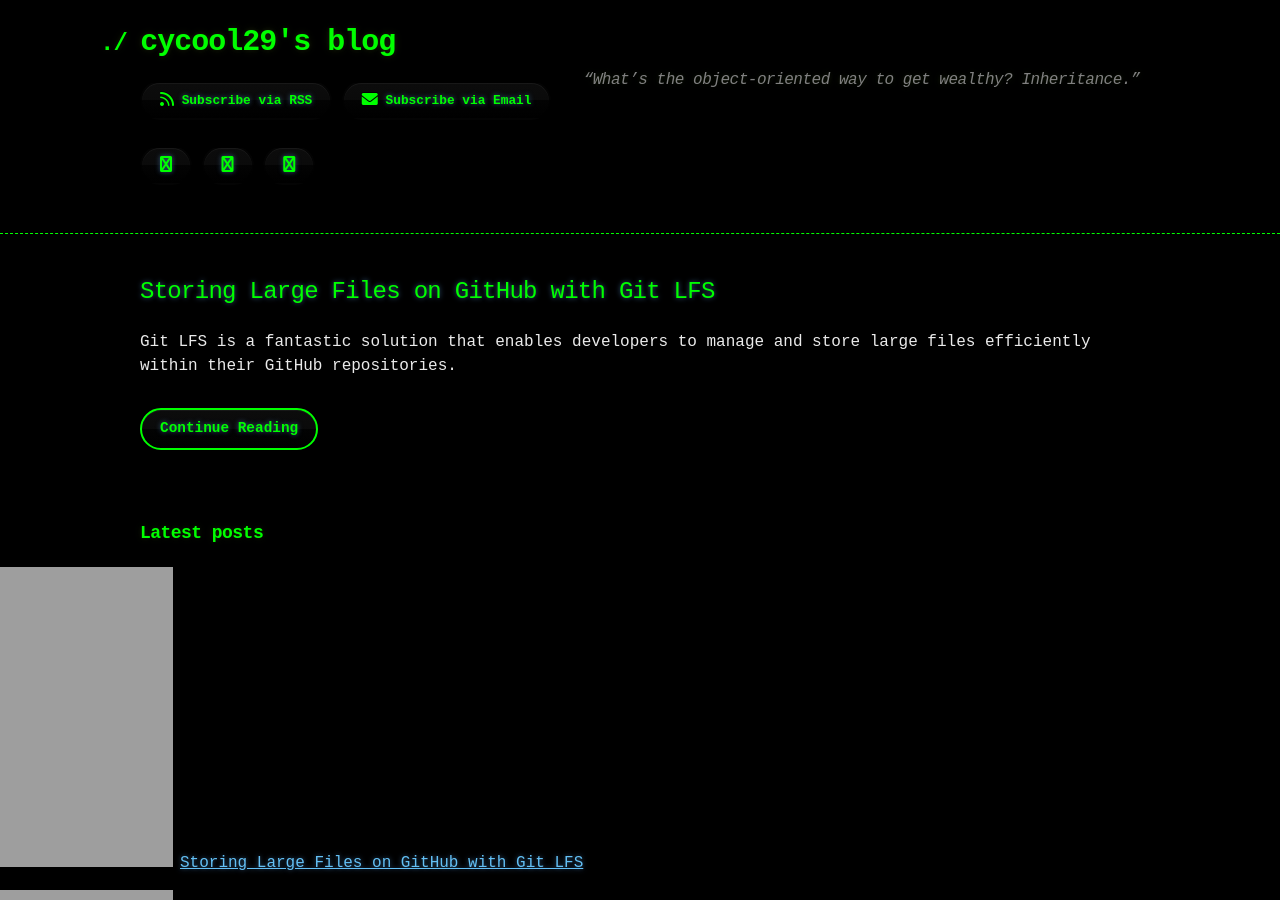
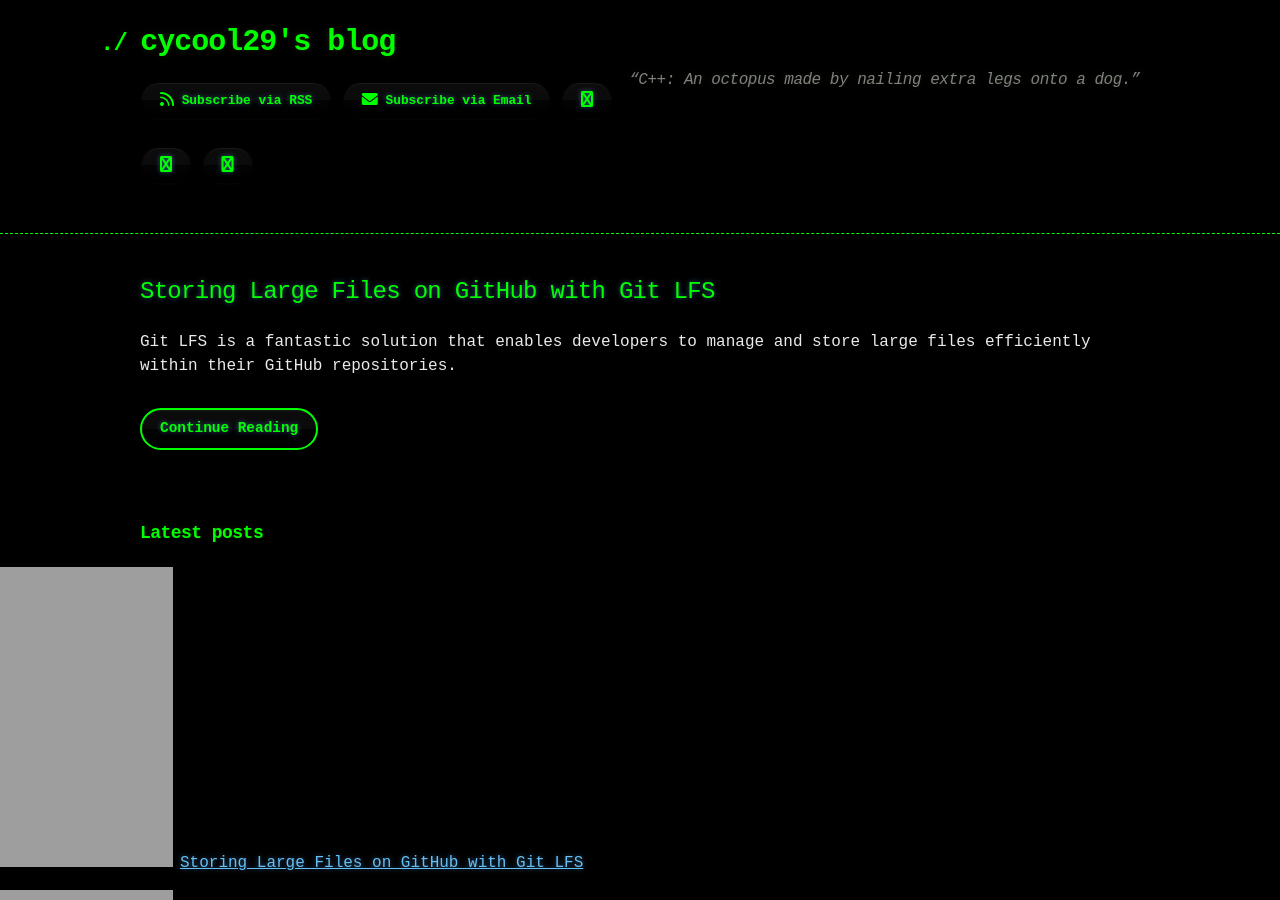
Before and after one commit to cycool29/cycool29.github.io, a Jekyll site: the page built from index.md, in a window 1280 px wide and 900 px high. Built offline with Jekyll 4.4.1, drawn with Linux system fonts in a browser that asks for light colours; a style sheet for code colours, icons or effects is not loaded.

Commit message:
Update quotes

```diff
--- a/_config.yml
+++ b/_config.yml
@@ -1,5 +1,5 @@
 title: cycool29's blog
-description: "“What’s the object-oriented way to get wealthy? Inheritance.” "
+description: "“C++: An octopus made by nailing extra legs onto a dog.” "
 bio: A high school student. Intermediate in Python, Git, Bash. Learning JavaScript. He/Him. "
 author: cycool29
 url: https://cycool29.github.io
```
